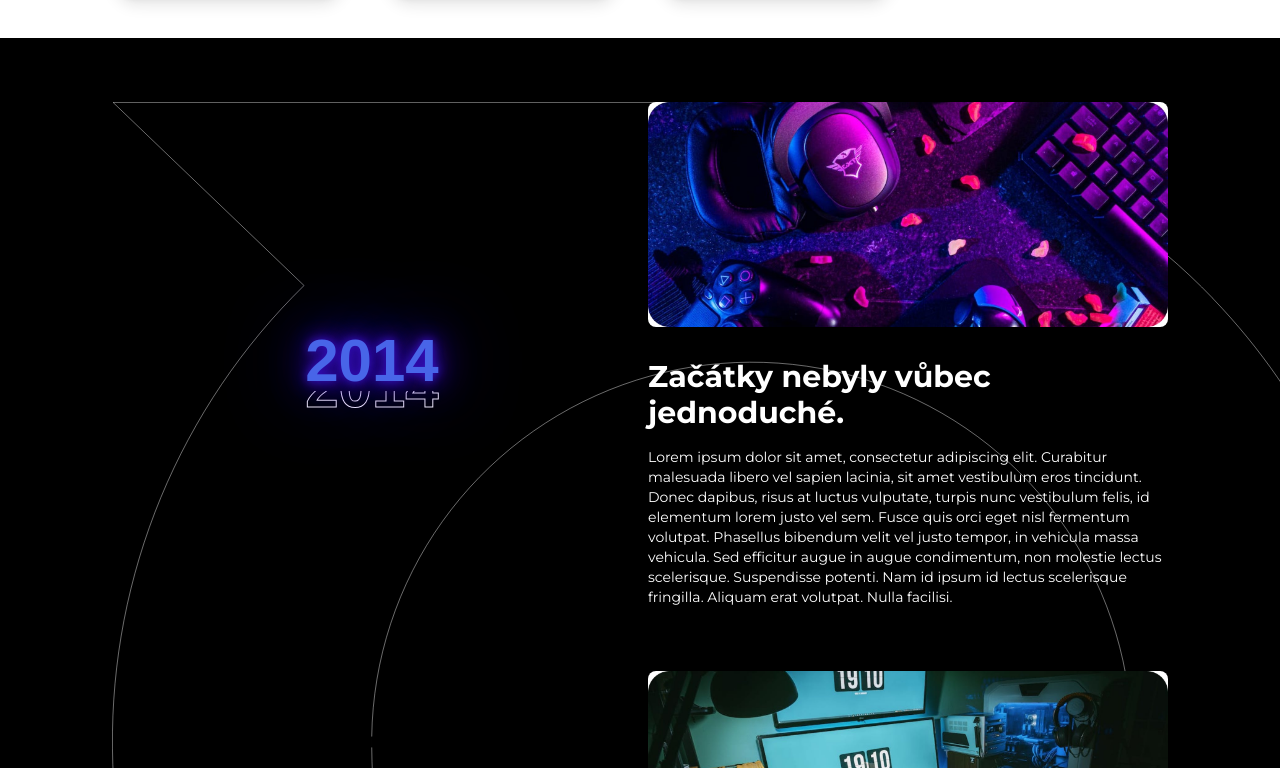
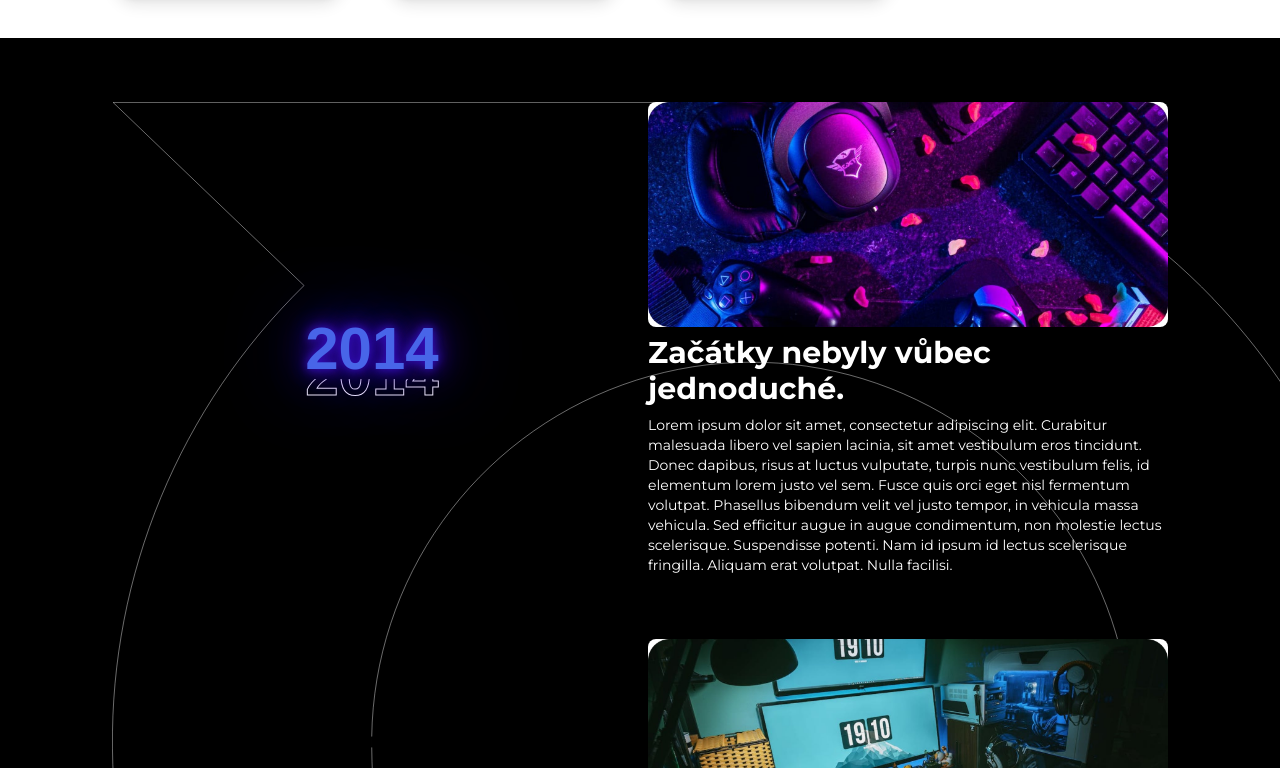
Before and after one commit to karnytomas/karnytomas3, a React (Create React App) app: page /o-nas in a window 1280 px wide. Shown: the part 2792-3560 px from the top of the page. Built offline with nearby package versions, Linux system fonts and the light colour scheme.

Commit message:
gapi gap

```diff
--- a/src/components/About/TimelineContent.js
+++ b/src/components/About/TimelineContent.js
@@ -2,10 +2,10 @@ import React from "react";
 
 function TimelineContent({image, title, description}){
     return(
-        <div className="flex flex-col gap-4 lg:gap-8 TimelineContent">
+        <div className="flex flex-col gap-2 TimelineContent">
             <img src={`./images/timeline/${image}`} className="w-full h-full rounded-lg"></img>
             <div>
-                <h3 className="mb-2 lg:mb-4 text-3xl">{title}</h3>
+                <h3 className="mb-2 text-3xl">{title}</h3>
                 <p className="text-sm font-normal">{description}</p>
             </div>
         </div>
```
